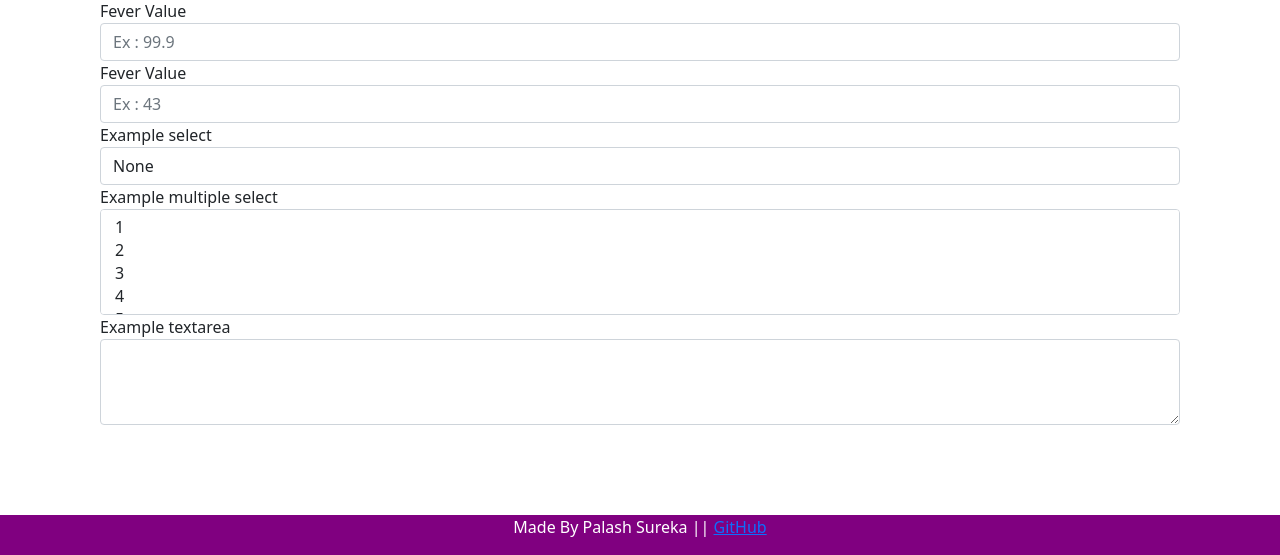
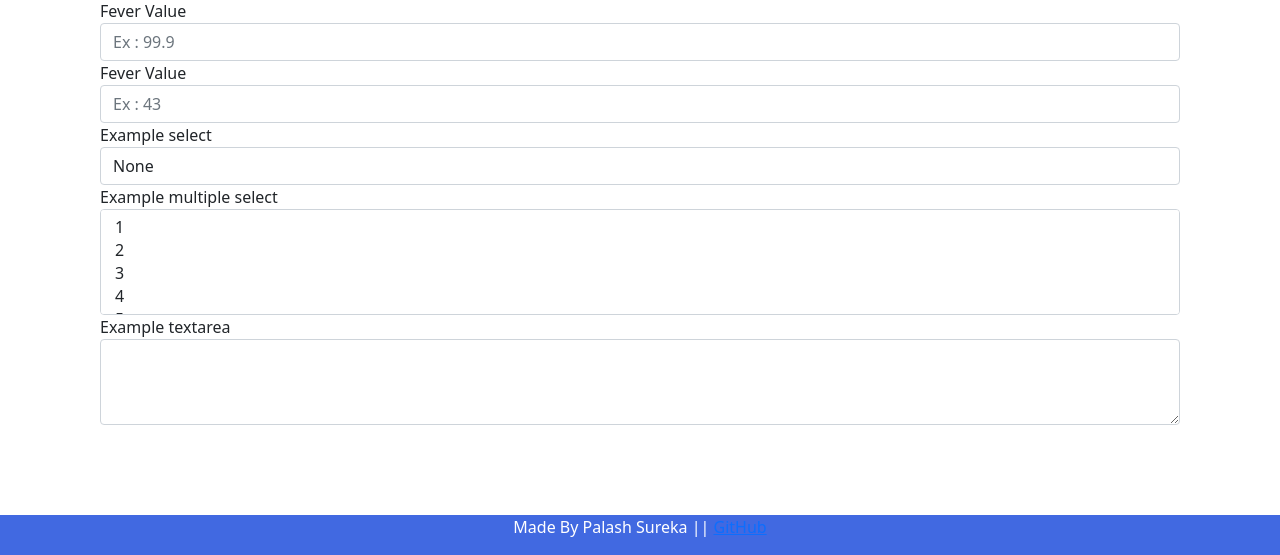
Before and after one commit to fast-and-curious-1910/CovidProbability, a Flask app: template templates/index.html in a window 1280 px wide. Shown: the part 245-800 px from the top of the page. Run offline with Flask 2, Linux system fonts and the light colour scheme; the template is opened without the code that fills it, so the values that code supplies are empty; parts of the project's set-up code (start-up, migrations or seed data) failed here and were passed over.

Commit message:
Minot changes

```diff
--- a/main.py
+++ b/main.py
@@ -3,6 +3,7 @@ import pickle
 
 import flask
 import src.training as training
+
 app = Flask('Covid Infection Probability Detector')
 
 picklefile = open('src/data.pickle', 'rb')
@@ -25,4 +26,4 @@ def err(error):
 
 
 if __name__ == "__main__":
-    app.run(debug=False,port=5000)
+    app.run(debug=False,port=5000,host='0.0.0.0')
--- a/templates/index.html
+++ b/templates/index.html
@@ -22,7 +22,7 @@
         bottom: 0;
         width: 100%;
         align-items: center;
-        background-color: purple;
+        background-color: royalblue;
         color: white;
         text-align: center;
         }
```
Also changed, not shown: 1 other file.
